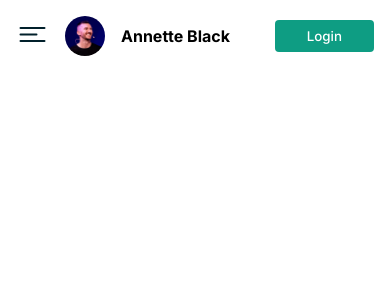
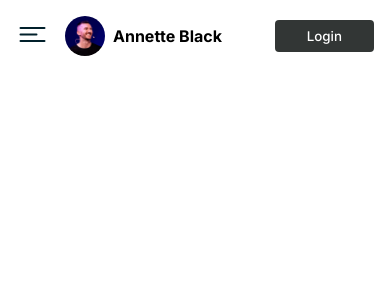
Before and after one commit to RohithChittibommala/Frontend-Task, a React (Vite) app: page / in a window 390 px wide. Shown: the top 300 px of the page. Built offline with nearby package versions, Linux system fonts and the light colour scheme.

Commit message:
add sidebar for mobile view

```diff
--- a/src/App.css
+++ b/src/App.css
@@ -15,26 +15,6 @@ button {
   cursor: pointer;
 }
 
-.logo:hover {
-  filter: drop-shadow(0 0 2em #646cffaa);
+.container {
+  overflow-x: hidden;
 }
-
-.logo.react:hover {
-  filter: drop-shadow(0 0 2em #61dafbaa);
-}
-
-@keyframes logo-spin {
-  from {
-    transform: rotate(0deg);
-  }
-
-  to {
-    transform: rotate(360deg);
-  }
-}
-
-@media (prefers-reduced-motion: no-preference) {
-  a:nth-of-type(2) .logo {
-    animation: logo-spin infinite 20s linear;
-  }
-}
--- a/src/components/Navbar/index.tsx
+++ b/src/components/Navbar/index.tsx
@@ -1,7 +1,8 @@
 import React from "react";
 import styles from "./navbar.module.css";
-import Logo from "../../assets/tasklogo.jpg";
-import Hambugrer from "../../assets/hamburger.svg";
+
+import HambugrerIcon from "../../assets/hamburger.svg";
+import LogoImg from "../../assets/tasklogo.jpg";
 import CloseIcon from "../../assets/close-icon.svg";
 import navLinks from "../../data/navLinks";
 
@@ -10,35 +11,15 @@ function Navbar() {
 
   return (
     <nav className={styles["navbar"]}>
-      <div
-        className={`${styles["mobile-menu"]} ${
-          !isMenuVisible ? styles["active"] : ""
-        }`}
-      >
-        <button
-          className={styles["close-icon"]}
-          onClick={() => setIsMenuVisible((prev) => !prev)}
-        >
-          <img src={CloseIcon} alt="close icon" />
-        </button>
-        <ul className={`${styles["mobile-navlinks-container"]} `}>
-          {navLinks.map(({ title }) => (
-            <li className={styles["nav-link"]} key={title}>
-              {title}
-            </li>
-          ))}
-        </ul>
-      </div>
-      <div className={styles["logo-container"]}>
-        <button
-          className={styles["mobile-menu-btn"]}
-          onClick={() => setIsMenuVisible((prev) => !prev)}
-        >
-          <img src={Hambugrer} alt="hamburger icon" />
-        </button>
-        <img src={Logo} alt="website-logo" className={styles["logo"]} />
-        <h4>Annette Black</h4>
-      </div>
+      <MobileNavbar
+        isMenuVisible={isMenuVisible}
+        setIsMenuVisible={setIsMenuVisible}
+      />
+      <LogoNavigationContainer
+        isMenuVisible={isMenuVisible}
+        setIsMenuVisible={setIsMenuVisible}
+        forNavbar={true}
+      />
       <div className={styles["navbar-right-content-container"]}>
         <ul className={styles["navlinks-container"]}>
           {navLinks.map(({ title }) => (
@@ -54,3 +35,73 @@ function Navbar() {
 }
 
 export default Navbar;
+
+interface ILogoNavgationContainerProps {
+  isMenuVisible: boolean;
+  setIsMenuVisible: React.Dispatch<React.SetStateAction<boolean>>;
+  forNavbar: boolean;
+}
+
+interface IMobileNavbarProps {
+  isMenuVisible: boolean;
+  setIsMenuVisible: React.Dispatch<React.SetStateAction<boolean>>;
+}
+
+function MobileNavbar({ isMenuVisible, setIsMenuVisible }: IMobileNavbarProps) {
+  return (
+    <div
+      className={`${styles["mobile-menu"]} ${
+        !isMenuVisible ? styles["active"] : ""
+      }`}
+    >
+      <LogoNavigationContainer
+        isMenuVisible={isMenuVisible}
+        setIsMenuVisible={setIsMenuVisible}
+        forNavbar={false}
+      />
+      <ul className={`${styles["navlinks-container"]} `}>
+        {navLinks.map(({ title }) => (
+          <li className={styles["nav-link"]} key={title}>
+            {title}
+          </li>
+        ))}
+      </ul>
+    </div>
+  );
+}
+
+function LogoNavigationContainer({
+  setIsMenuVisible,
+  forNavbar,
+}: ILogoNavgationContainerProps) {
+  return (
+    <>
+      <div
+        className={`${styles["logo-navigation-container"]} ${
+          !forNavbar ? "sidebar" : ""
+        }`}
+      >
+        {forNavbar && (
+          <button
+            className={styles["mobile-menu-btn"]}
+            onClick={() => setIsMenuVisible((prev) => !prev)}
+          >
+            <img src={HambugrerIcon} alt="hamburger icon" />
+          </button>
+        )}
+        <div className={styles["logo-container"]}>
+          <img src={LogoImg} alt="website-logo" className={styles["logo"]} />
+          <h4>Annette Black</h4>
+        </div>
+        {!forNavbar && (
+          <button
+            className={styles["close-icon"]}
+            onClick={() => setIsMenuVisible((prev) => !prev)}
+          >
+            <img src={CloseIcon} alt="close icon" />
+          </button>
+        )}
+      </div>
+    </>
+  );
+}
--- a/src/components/Navbar/navbar.module.css
+++ b/src/components/Navbar/navbar.module.css
@@ -1,4 +1,4 @@
-.logo-container {
+.logo-navigation-container {
     display: flex;
     align-items: center;
     gap: 0.5rem;
@@ -9,6 +9,12 @@
     height: 40px;
     object-fit: contain;
     border-radius: 50%;
+}
+
+.logo-container {
+    display: flex;
+    align-items: center;
+    gap: 0.5rem;
 }
 
 .navbar-right-content-container {
@@ -58,7 +64,7 @@
     border: none;
     transition: all 0.2s ease-in;
     border-radius: 0.25rem;
-    background-color: #0e9d83;
+    background-color: #323635;
     margin-left: 1rem;
     font-weight: 500;
     cursor: pointer;
@@ -67,7 +73,7 @@
 
 .login-button:hover {
     box-shadow: 0 2px 5px 0 rgba(0, 0, 0, .5);
-    background-color: #0e7f6b;
+    /* background-color: #0e7f6b; */
 }
 
 .mobile-menu-btn {
@@ -91,12 +97,14 @@
 
 @media only screen and (max-width:840px) {
 
-    .logo-container {
+    .logo-navigation-container {
         gap: 1rem;
+        justify-content: space-between;
     }
 
     .close-icon {
-        align-self: flex-end;
+        /* align-self: flex-end; */
+        justify-self: flex-end;
     }
 
     .navbar {
@@ -115,23 +123,40 @@
     .mobile-menu {
         display: flex;
         position: absolute;
-        padding: 1rem 2rem;
+        padding: 1rem 0.5rem;
         flex-direction: column;
         top: 0;
         left: 0;
         height: 100vh;
-        width: 60%;
+        width: 80%;
         z-index: 1;
         transition: all 0.25s ease-in-out;
         transform: translateX(-100%);
         background-color: #fff;
+        gap: 1rem;
+        border-right: 2px solid #ccc;
     }
 
-    .mobile-navlinks-container {
+    .mobile-menu .navlinks-container {
         display: flex;
         flex-direction: column;
-        gap: 2rem;
+        gap: 0;
+        flex: auto;
+        justify-content: initial;
+        gap: 1rem;
     }
 
+    .nav-link {
+        padding: 0.5rem 1rem;
+        /* border-bottom: 1px solid #ccc; */
+        font-weight: 500;
+    }
+
+    .mobile-menu .sidebar {
+        display: flex;
+        padding: 0.5rem 1rem;
+        align-items: center;
+        flex-direction: row-reverse;
+    }
 
 }
```
